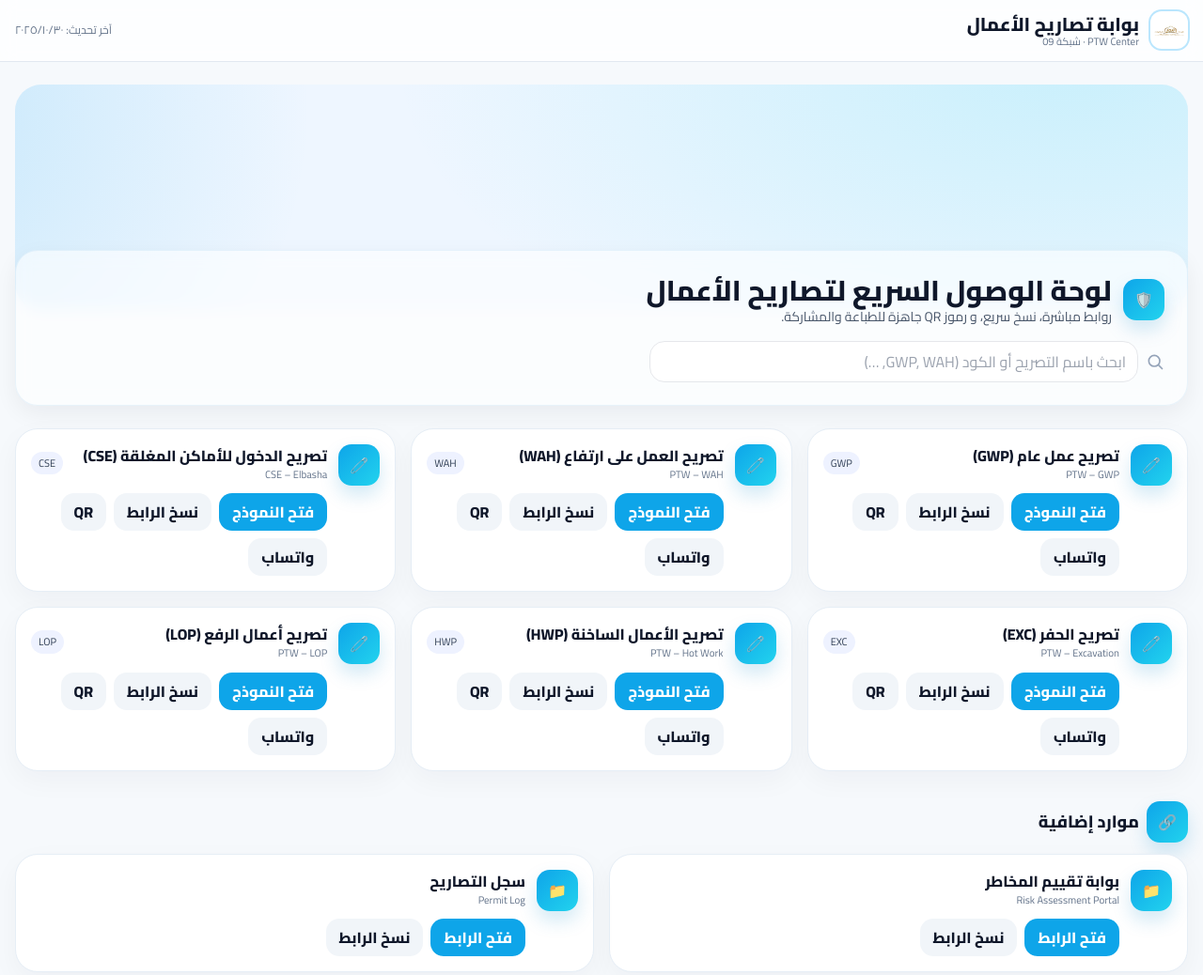
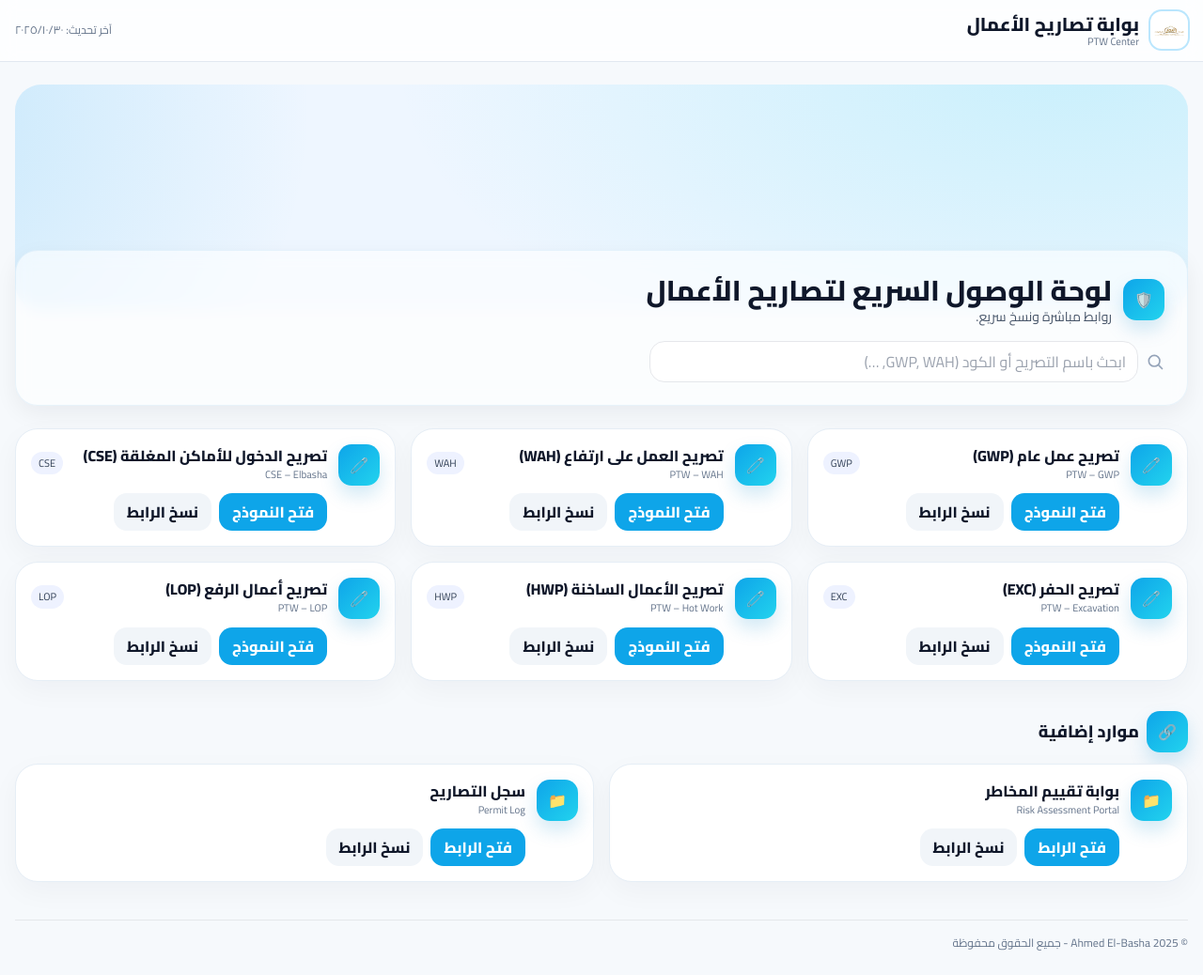
Before and after one commit to aborakanelbasha/ptw-portal, a plain HTML site: page index.html in a window 1280 px wide. Shown: the top 1038 px of the page at 94% size. Drawn offline with nearby package versions, Linux system fonts and the light colour scheme; files whose address does not match are found by name.

Commit message:
Update index.html

```diff
--- a/index.html
+++ b/index.html
@@ -4,7 +4,7 @@
   <meta charset="utf-8"/>
   <meta name="viewport" content="width=device-width,initial-scale=1"/>
   <title> بوابة تصاريح الأعمال</title>
-  <meta name="description" content="وصول سريع لتصاريح الأعمال وموارد السلامة مع بحث، نسخ سريع، وQR جاهز للطباعة.">
+  <meta name="description" content="وصول سريع لتصاريح الأعمال وموارد السلامة مع بحث ونسخ سريع.">
   <meta name="theme-color" content="#0ea5e9"/>
 
   <!-- Google Font (Cairo) -->
@@ -69,7 +69,7 @@
              onerror="this.src='./logo.png'"/>
         <div>
           <h1 class="font-extrabold text-lg lg:text-xl">بوابة تصاريح الأعمال</h1>
-          <p class="text-[11px] text-slate-500 -mt-1">PTW Center · شبكة 09</p>
+          <p class="text-[11px] text-slate-500 -mt-1">PTW Center</p>
         </div>
       </div>
       <span class="hidden md:inline text-xs text-slate-500">آخر تحديث: <span id="lastUpdate"></span></span>
@@ -84,7 +84,7 @@
         <div class="icon-pill">🛡️</div>
         <div>
           <h2 class="text-2xl md:text-3xl font-black">لوحة الوصول السريع لتصاريح الأعمال</h2>
-          <p class="text-slate-600 text-sm">روابط مباشرة، نسخ سريع، و رموز QR جاهزة للطباعة والمشاركة.</p>
+          <p class="text-slate-600 text-sm">روابط مباشرة ونسخ سريع.</p>
         </div>
       </div>
       <div class="mt-4 flex items-center gap-2">
@@ -112,29 +112,16 @@
     </footer>
   </main>
 
-  <!-- QR MODAL -->
-  <div id="qrModal" class="fixed inset-0 hidden items-center justify-center bg-black/50 p-4">
-    <div class="bg-white rounded-2xl p-5 w-full max-w-sm shadow-xl">
-      <div class="flex items-center justify-between mb-3">
-        <h4 id="qrTitle" class="font-black text-lg">رمز QR</h4>
-        <button id="closeQr" class="text-slate-500 hover:text-slate-700">إغلاق</button>
-      </div>
-      <div id="qrBox" class="w-full grid place-items-center border rounded-xl p-4 bg-white"></div>
-      <p id="qrLink" class="mt-3 text-xs text-slate-600 break-all"></p>
-    </div>
-  </div>
-
   <!-- SCRIPTS -->
-  <script src="https://cdnjs.cloudflare.com/ajax/libs/qrcodejs/1.0.0/qrcode.min.js"></script>
   <script>
     // بيانات التصاريح
     const permits = [
-      { id:'PTW-GWP',  titleAr:'تصريح عمل عام (GWP)',       title:'PTW – GWP',         tag:'GWP', href:'https://tinyurl.com/PTW-GWP' },
-      { id:'WAH-PTW',  titleAr:'تصريح العمل على ارتفاع (WAH)', title:'PTW – WAH',         tag:'WAH', href:'https://tinyurl.com/WAH-PTW' },
-      { id:'ELBASHA-CSE', titleAr:'تصريح الدخول للأماكن المغلقة (CSE)', title:'CSE – Elbasha', tag:'CSE', href:'https://tinyurl.com/ELBASHA-CSE' },
-      { id:'EXC-PTW',  titleAr:'تصريح الحفر (EXC)',          title:'PTW – Excavation',  tag:'EXC', href:'https://tinyurl.com/EXC-PTW' },
-      { id:'HWP-PTW',  titleAr:'تصريح الأعمال الساخنة (HWP)', title:'PTW – Hot Work',    tag:'HWP', href:'https://tinyurl.com/HWP-PTW' },
-      { id:'PTW-LOP',  titleAr:'تصريح أعمال الرفع (LOP)', title:'PTW – LOP', tag:'LOP', href:'https://tinyurl.com/PTW-LOP' },
+      { id:'PTW-GWP',  titleAr:'تصريح عمل عام (GWP)',       title:'PTW – GWP',         tag:'GWP', href:'https://script.google.com/macros/s/AKfycbyWrievOKw_XXJRS2E30P8VsG5f3WjilJoORpfplM0EFuw77zgre8sQwYjnyBHAXKoy/exec' },
+      { id:'WAH-PTW',  titleAr:'تصريح العمل على ارتفاع (WAH)', title:'PTW – WAH',         tag:'WAH', href:'https://script.google.com/macros/s/AKfycbwVaSmrvgSG_KyhHaBGnrVcQVW_trdva1Vkk3d2sxlqjW8RC16iVNikjphQ-TSNyj7X/exec' },
+      { id:'ELBASHA-CSE', titleAr:'تصريح الدخول للأماكن المغلقة (CSE)', title:'CSE – Elbasha', tag:'CSE', href:'https://script.google.com/macros/s/AKfycbxFfOIG6s8tDdAArAzmAoYUuqnW0zQGv7RsnQMrdlcwuae30_5FYDSNyvXs2V7JLyX0/exec' },
+      { id:'EXC-PTW',  titleAr:'تصريح الحفر (EXC)',          title:'PTW – Excavation',  tag:'EXC', href:'https://script.google.com/macros/s/AKfycbzeNCkVOGRq4I2DAnsP_rwtyJsH95-qrdpDH7SGtU9pKHCssDmGFeMi_LCVAym_pamz/exec' },
+      { id:'HWP-PTW',  titleAr:'تصريح الأعمال الساخنة (HWP)', title:'PTW – Hot Work',    tag:'HWP', href:'https://script.google.com/macros/s/AKfycbyj16dWBfMwWn5htsSTpgnjJR_VGshTiyn3pYA-_GRKSUUaNmngJIqBl8L2df8nwmKpQw/exec' },
+      { id:'PTW-LOP',  titleAr:'تصريح أعمال الرفع (LOP)', title:'PTW – LOP', tag:'LOP', href:'https://script.google.com/macros/s/AKfycbyqJipVrchzNaCGgyi-vRgmbKZA52uhOguv9eRM46FzJbrj2hxl0rAtqwogA8lqmgorQQ/exec' },
     ];
 
     const extra = [
@@ -152,10 +139,6 @@
       t.textContent=msg; t.style.cssText="position:fixed;bottom:18px;left:50%;transform:translateX(-50%);background:#0ea5e9;color:#fff;padding:8px 14px;border-radius:12px;box-shadow:0 6px 16px rgba(0,0,0,.15);font-weight:700;z-index:9999";
       document.body.appendChild(t); setTimeout(()=>t.remove(),1200);
     }
-    function shareWA(title, href){
-      const txt = encodeURIComponent(`تصريح: ${title}\nالرابط: ${href}`);
-      window.open(`https://wa.me/?text=${txt}`,'_blank');
-    }
 
     function card(item){
       const el = document.createElement('div');
@@ -172,10 +155,8 @@
               <span class="chip">${item.tag}</span>
             </div>
             <div class="mt-3 flex items-center gap-2 flex-wrap">
-              <a href="${item.href}" target="_blank" class="btn btn-primary">فتح النموذج</a>
+              <a href="${item.href}" target="_blank" class="btn btn-primary" rel="noopener">فتح النموذج</a>
               <button class="btn btn-ghost" onclick="copy('${item.href}')">نسخ الرابط</button>
-              <button class="btn btn-ghost" onclick="openQR('${item.titleAr}','${item.href}')">QR</button>
-              <button class="btn btn-ghost" onclick="shareWA('${item.titleAr}','${item.href}')">واتساب</button>
             </div>
           </div>
         </div>`;
@@ -192,7 +173,7 @@
             <h4 class="font-bold text-base truncate">${r.titleAr}</h4>
             <p class="text-[11px] text-slate-500 truncate">${r.title}</p>
             <div class="mt-3 flex items-center gap-2">
-              <a href="${r.href}" target="_blank" class="btn btn-primary">فتح الرابط</a>
+              <a href="${r.href}" target="_blank" class="btn btn-primary" rel="noopener">فتح الرابط</a>
               <button class="btn btn-ghost" onclick="copy('${r.href}')">نسخ الرابط</button>
             </div>
           </div>
@@ -202,7 +183,6 @@
 
     function render(list){ cards.innerHTML=''; list.forEach(i=>cards.appendChild(card(i))); }
     function renderExtra(){ resWrap.innerHTML=''; extra.forEach(x=>resWrap.appendChild(resource(x))); }
-
 
     // بحث
     function applyFilter(){
```
